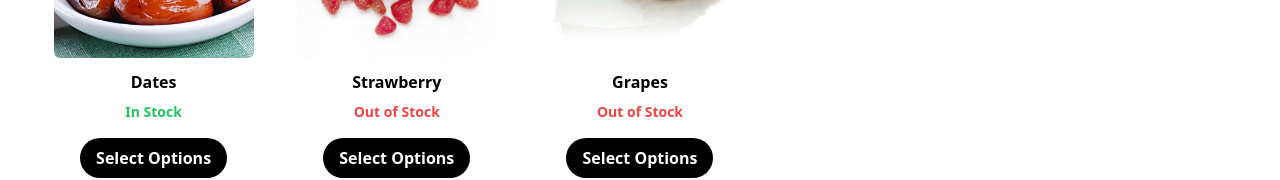
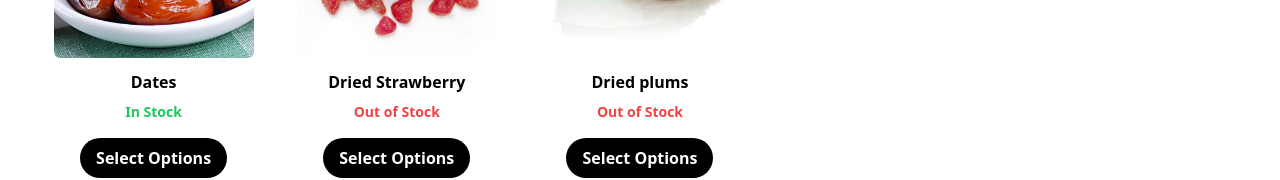
Before and after one commit to MenalinR/multiflavors, a React (Vite) app: page /Fruits in a window 1280 px wide. Shown: the part 418-598 px from the top of the page. Built offline with nearby package versions, Linux system fonts and the light colour scheme.

Commit message:
changed names

```diff
--- a/src/Pages/Fruits.jsx
+++ b/src/Pages/Fruits.jsx
@@ -17,7 +17,7 @@ const FruitsData = [
     {
         id: 2,
         img: frd3,
-        title:"Strawberry",
+        title:"Dried Strawberry",
         type: "weight",
         price: 2.375
 
@@ -25,7 +25,7 @@ const FruitsData = [
     {
       id: 3,
       img: frd2,
-      title:"Grapes",
+      title:"Dried plums",
       type: "weight",
       price:2.375
 
```
